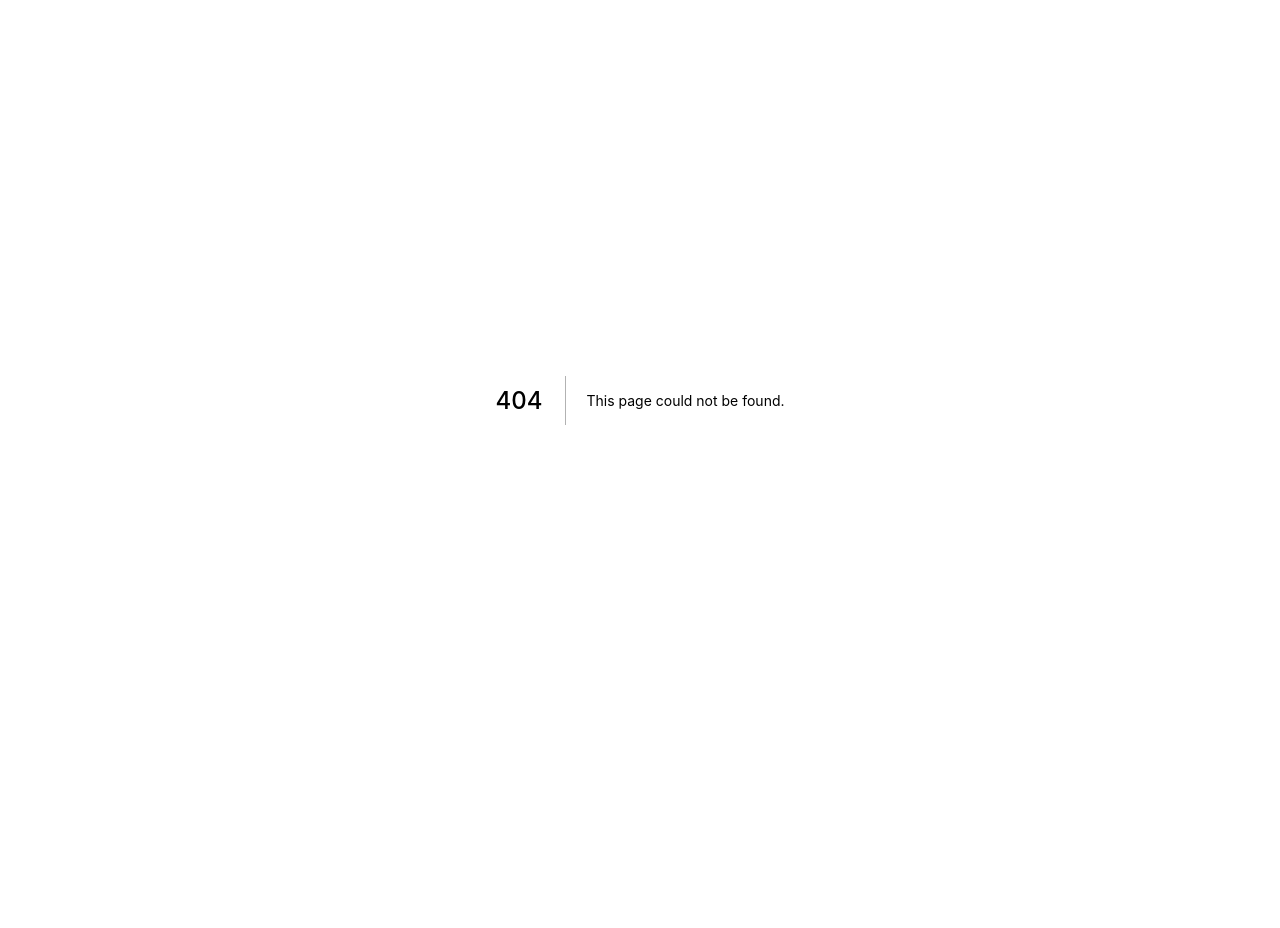
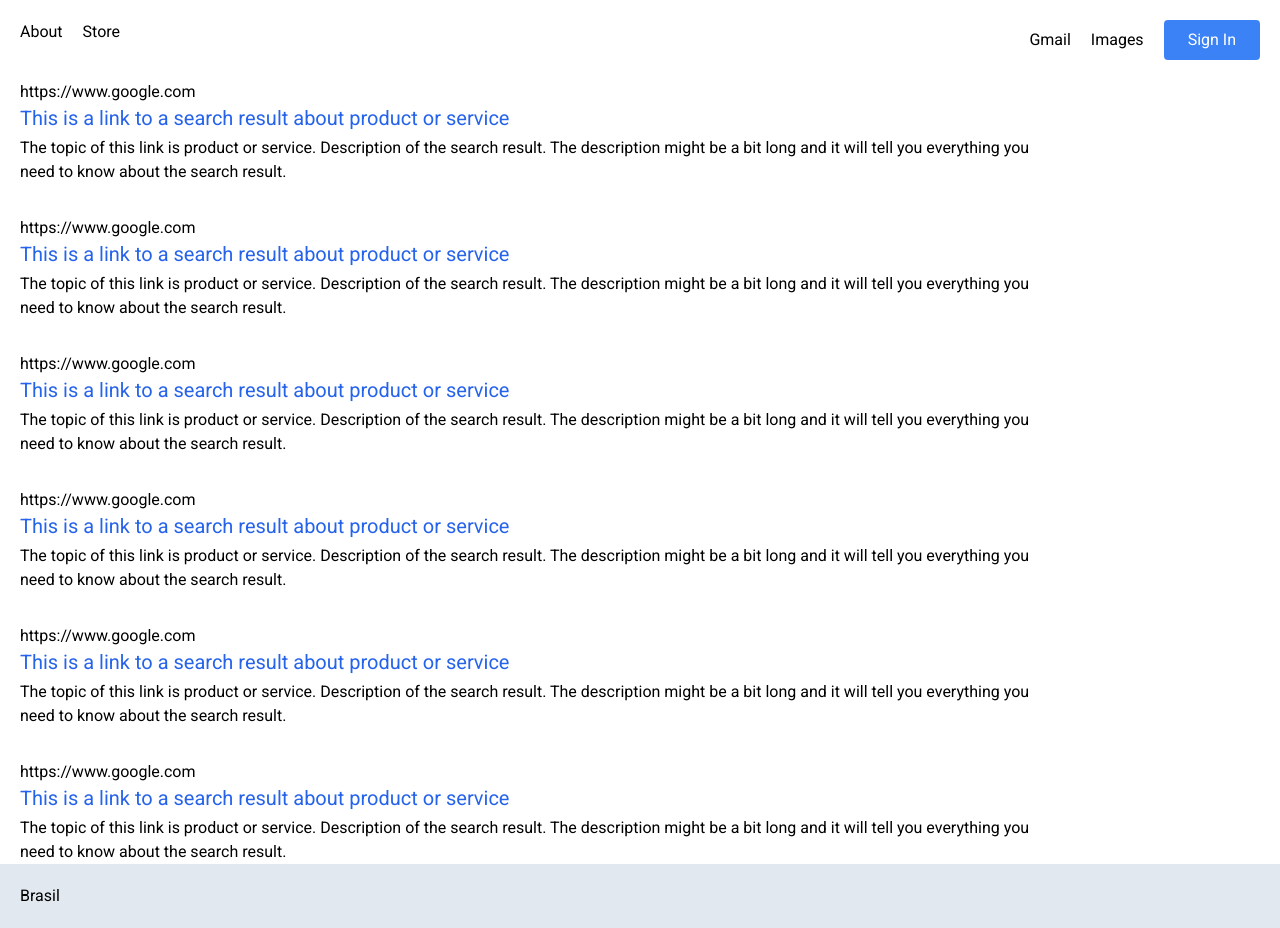
Before and after one commit to wallaceferreira149/nextjs-tutorial-project-structure, a Next.js app: page /results in a window 1280 px wide. Before the commit this address had no page. Before the commit the page ends 800 px from the top, so only its background shows below. Built offline with nearby package versions, Linux system fonts and the light colour scheme.

Commit message:
feat: :sparkles: create results page

```diff
--- a/src/components/layouts/primary/PrimaryLayout.tsx
+++ b/src/components/layouts/primary/PrimaryLayout.tsx
@@ -3,22 +3,27 @@ import { ReactNode } from "react";
 import { Footer } from "../../navigation/footer/Footer";
 import { Header } from "../../navigation/header/Header";
 
-export interface IPrimaryLayout {
+export interface IPrimaryLayout extends React.ComponentPropsWithoutRef<"div"> {
   children: ReactNode;
+  justify?: "items-center" | "items-start";
 }
 
-export const PrimaryLayout: React.FC<IPrimaryLayout> = ({ children }) => {
+export const PrimaryLayout: React.FC<IPrimaryLayout> = ({
+  children,
+  justify = "items-center",
+  ...props
+}) => {
   return (
     <>
       <Head>
         <title>Google Clone</title>
       </Head>
-      <Header />
-      <main className="min-h-screen flex flex-col items-center">
-        {children}
-      </main>
-      <div className="m-auto" />
-      <Footer />
+      <div className={`min-h-screen flex flex-col ${justify}`} {...props}>
+        <Header />
+        <main className="px-5">{children}</main>
+        <div className="m-auto" />
+        <Footer />
+      </div>
     </>
   );
 };
--- /dev/null
+++ b/src/pages/results/index.tsx
@@ -0,0 +1,22 @@
+import { PrimaryLayout } from "../../components/layouts/primary/PrimaryLayout";
+import { SearchResult } from "../../components/utilities/search-result/SearchResult";
+import { mockSearchResultProps } from "../../components/utilities/search-result/SearchResult.mocks";
+import { NextPageWithLayout } from "../page";
+
+const Results: NextPageWithLayout = () => {
+  return (
+    <section className="flex flex-col items-center gap-y-5">
+      <div className={`flex flex-col space-y-8`}>
+        {[...new Array(6)].map((_, idx) => {
+          return <SearchResult key={idx} {...mockSearchResultProps.base} />;
+        })}
+      </div>
+    </section>
+  );
+};
+
+export default Results;
+
+Results.getLayout = (page) => {
+  return <PrimaryLayout justify="items-start">{page}</PrimaryLayout>;
+};
```
